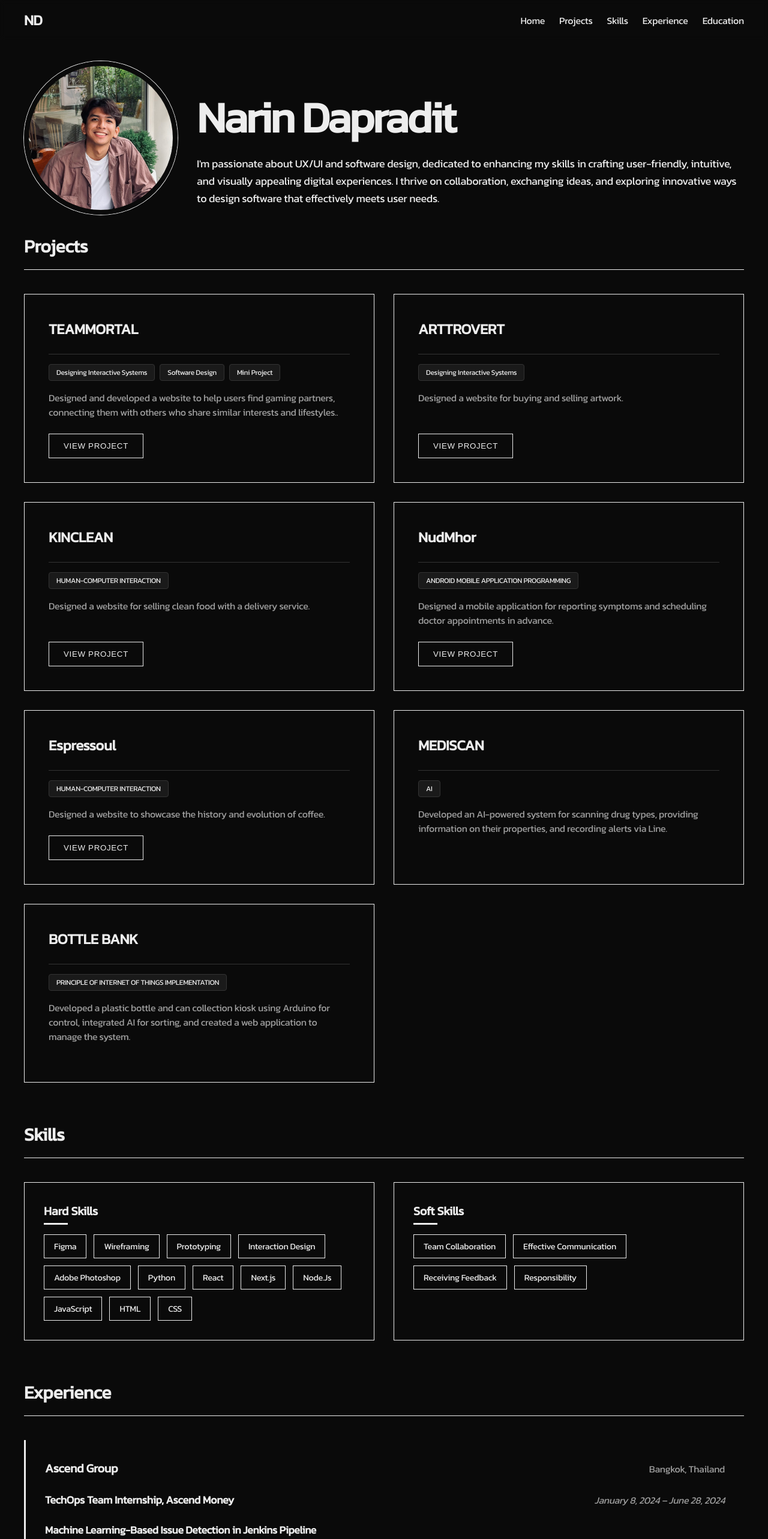
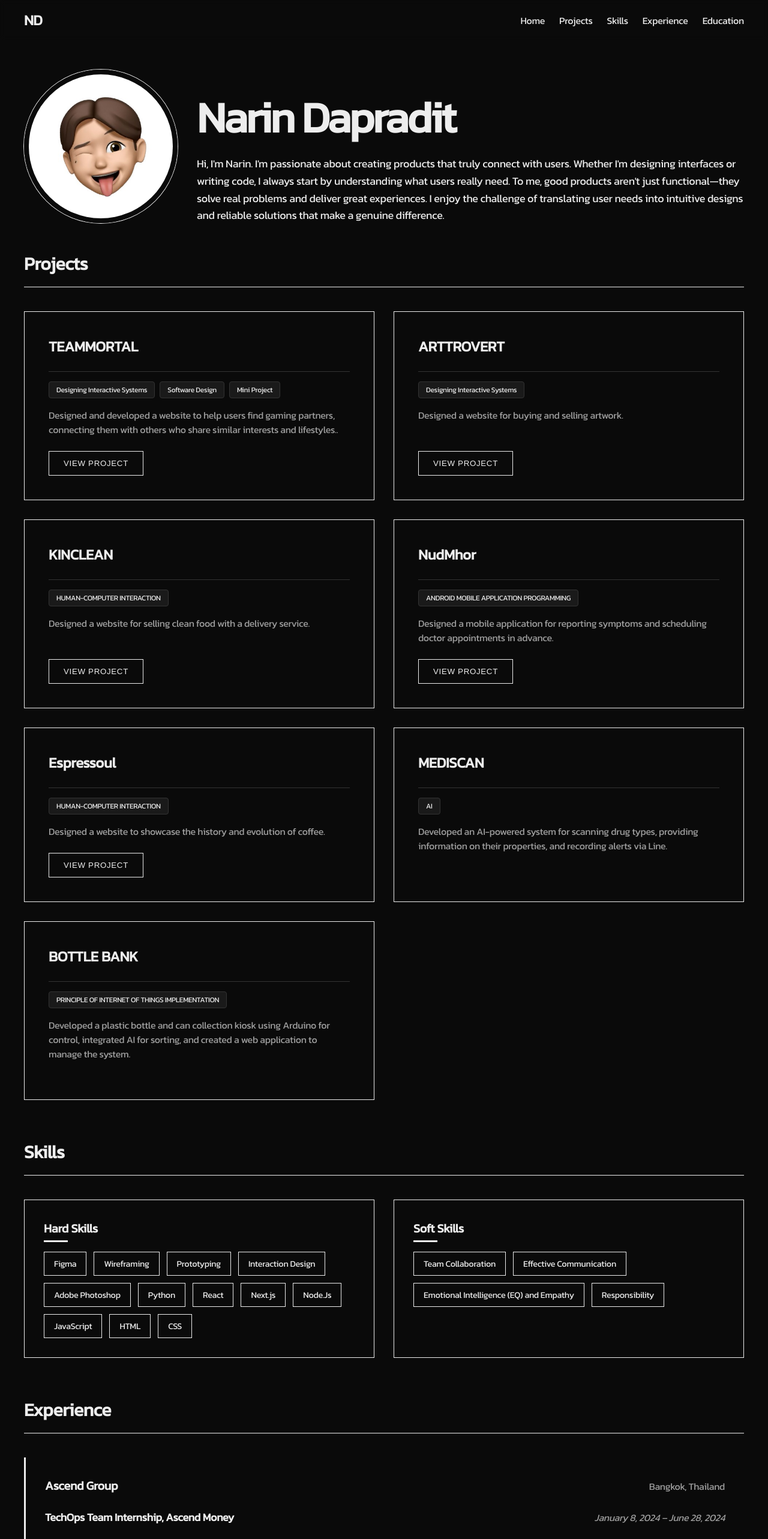
Before and after one commit to 2parn-is-parnparn/my-next-app, a Next.js app: page / in a window 1280 px wide. Shown: the top 2566 px of the page at 60% size. Built offline with nearby package versions, Linux system fonts and the light colour scheme.

Commit message:
test upload video

```diff
--- a/src/app/page.tsx
+++ b/src/app/page.tsx
@@ -86,14 +86,14 @@ export default function Home() {
         <section id="about" className="hero">
           <div className="profile-container">
             <div className="myImage">
-              <img src="/profile1.jpg" alt="Profile" />
+              <img src="/profile.jpg" alt="Profile" />
             </div>
           </div>
 
           <div className="hero-content">
             <h1 className="name">Narin Dapradit</h1>
             <p className="bio">
-              I'm passionate about UX/UI and software design, dedicated to enhancing my skills in crafting user-friendly, intuitive, and visually appealing digital experiences. I thrive on collaboration, exchanging ideas, and exploring innovative ways to design software that effectively meets user needs.            </p>
+            Hi, I'm Narin. I'm passionate about creating products that truly connect with users. Whether I'm designing interfaces or writing code, I always start by understanding what users really need. To me, good products aren't just functional—they solve real problems and deliver great experiences. I enjoy the challenge of translating user needs into intuitive designs and reliable solutions that make a genuine difference.            </p>
           </div>
         </section>
 
@@ -165,7 +165,7 @@ export default function Home() {
               <ul className="skills-list">
                 <li>Team Collaboration</li>
                 <li>Effective Communication</li>
-                <li>Receiving Feedback</li>
+                <li>Emotional Intelligence (EQ) and Empathy </li>
                 <li>Responsibility</li>
               </ul>
             </div>
```
Also changed, not shown: src/app/arttrovert/page.jsx (+8 -4 lines), public/profile1.jpg, 1 other file (tests, documents, lock files or other folders).
